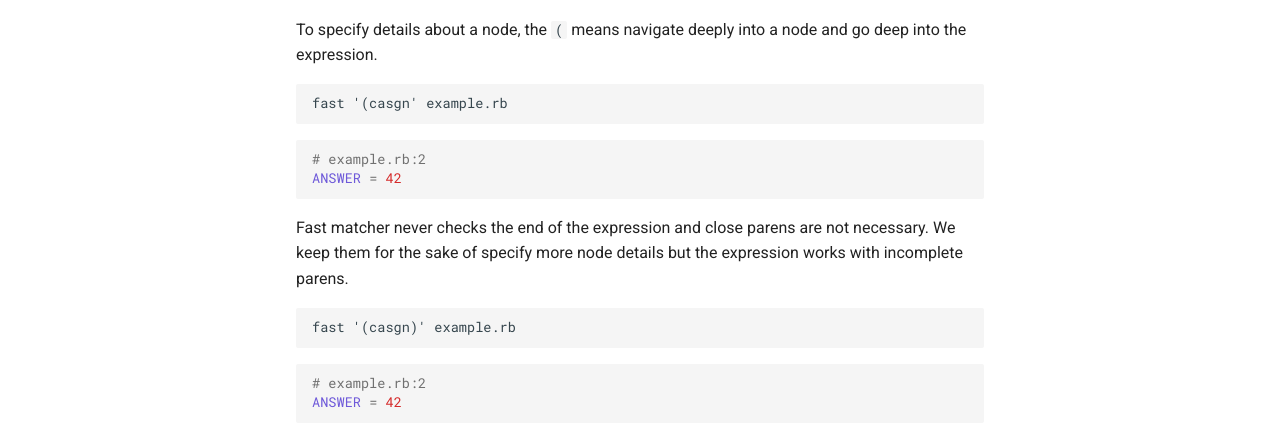
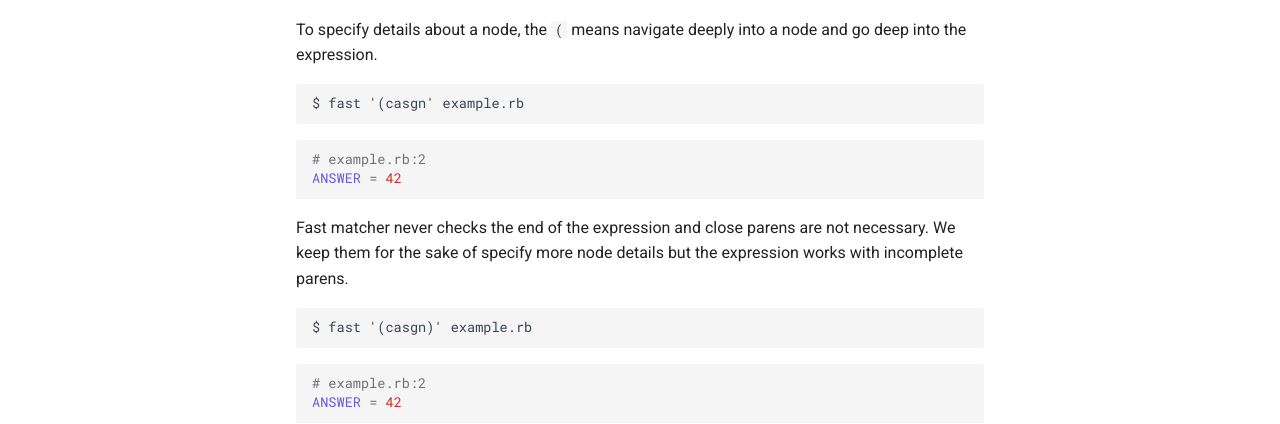
Before and after one commit to jonatas/fast, an MkDocs documentation site: the page built from docs/syntax.md, in a window 1280 px wide and 1400 px high, scrolled down 1302 px. Shown: the part 650-1074 px from the top of the window. Built offline with MkDocs 1.6.1 and Material for MkDocs 9.7.7, drawn with Linux system fonts in a browser that asks for light colours; comment, search, counter and statistics services are not loaded; some of the changed text lies outside the part shown.

Commit message:
Remove fish shell details

````diff
--- a/docs/syntax.md
+++ b/docs/syntax.md
@@ -87,9 +87,7 @@ ANSWER = 42
 To specify details about a node, the `(` means navigate deeply into a node and
 go deep into the expression.
 
-```
-fast '(casgn' example.rb
-```
+    $ fast '(casgn' example.rb
 
 ```ruby
 # example.rb:2
@@ -100,9 +98,7 @@ Fast matcher never checks the end of the expression and close parens are not
 necessary. We keep them for the sake of specify more node details but the
 expression works with incomplete parens.
 
-```
-fast '(casgn)' example.rb
-```
+    $ fast '(casgn)' example.rb
 
 ```ruby
 # example.rb:2
````
Also changed, not shown: other parts of docs/syntax.md (+9 -9 lines).
